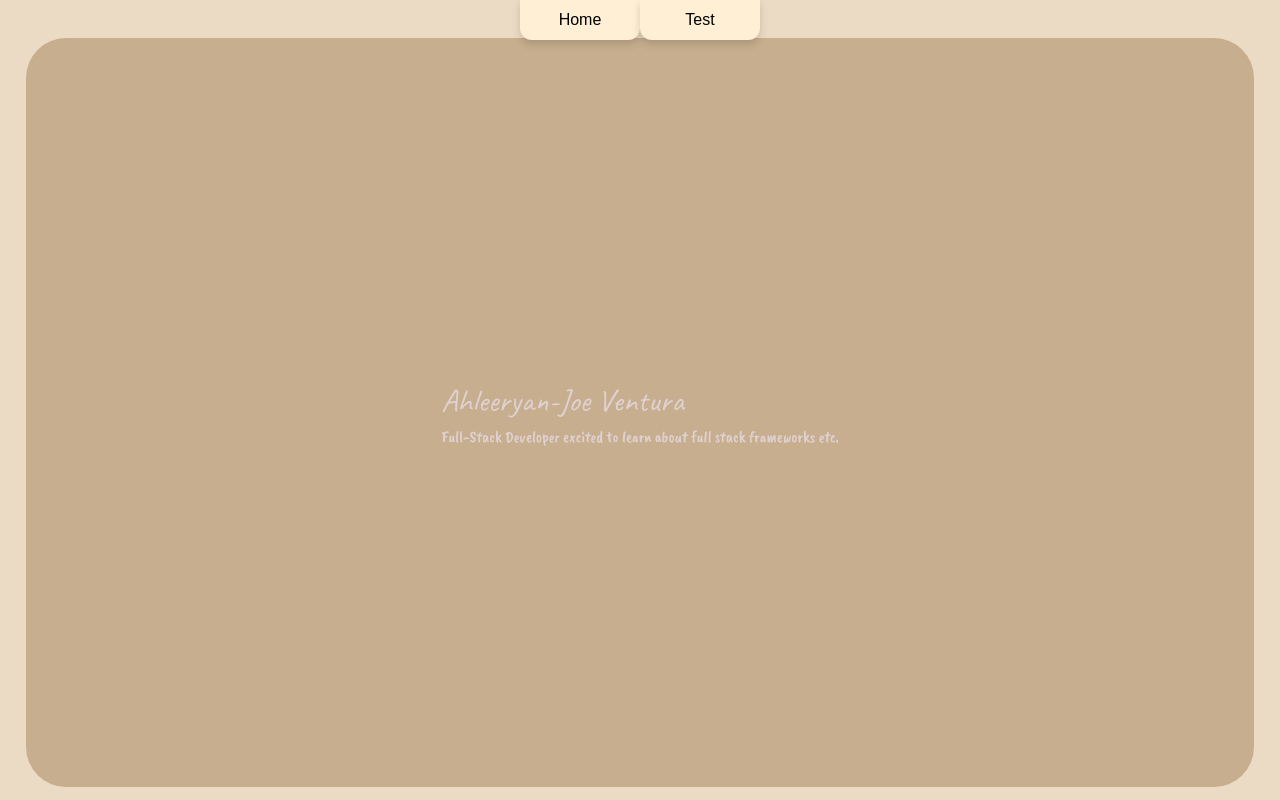
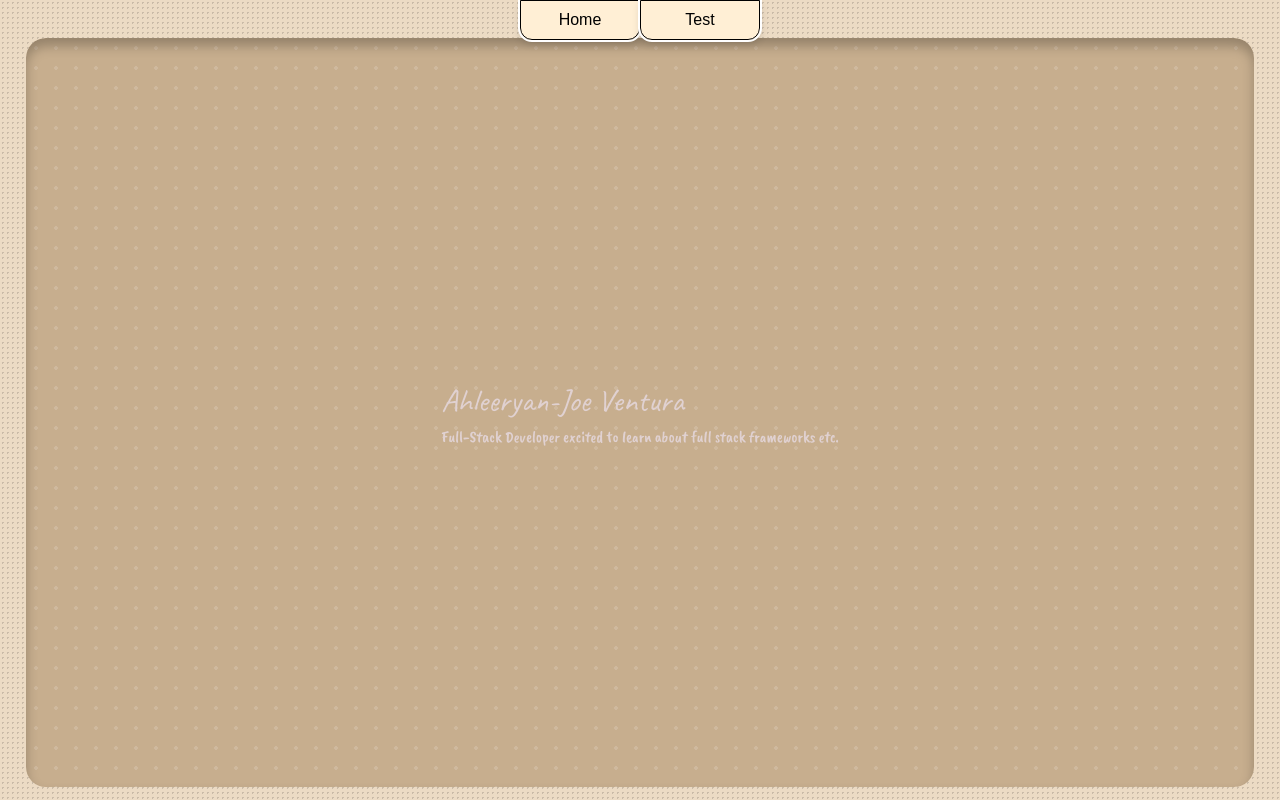
Before and after one commit to Number-68/Paper-Trails, a Next.js app: page / in a window 1280 px wide. Built offline with nearby package versions, Linux system fonts and the light colour scheme; a web font is replaced by a local one.

Commit message:
modified styles

```diff
--- a/app/components/navigation/pullTab.tsx
+++ b/app/components/navigation/pullTab.tsx
@@ -11,8 +11,12 @@ type PullTabProps = {
     threshold?: number;
 };
 
+// todo: threshold is currently fixed. I want to make it dynamic to at least like... 30% of the page for different resolution sizes.
+// also, for mobile, I want to make this switch from verical tabs to just... a pullout menu since i feel it wouldn't function properly with how mobile works?
+// but then again, find other possibilities. ez pz
 
-export default function PullTab ( {label, route, threshold = 120}: PullTabProps) {
+
+export default function PullTab ( {label, route, threshold = 400}: PullTabProps) {
     const router = useRouter();
 
     //spring value for vertical movement
@@ -44,6 +48,7 @@ export default function PullTab ( {label, route, threshold = 120}: PullTabProps)
     return (
 
         <animated.div
+            className="paper-outline"
             {...bind()}
             style={{
                 transform: y.to((v) => `translateY(${v}px)`),
--- a/app/globals.css
+++ b/app/globals.css
@@ -82,7 +82,11 @@ p {
   box-sizing: border-box;
   background: #ECDBC4;
   padding: 3% 2% 1% 2%;
+  background-image:
+    radial-gradient(rgba(0, 0, 0, 0.147) 1px, transparent 1px);
+  background-size: 5px 5px;
 }
+
 
 
 
@@ -94,6 +98,29 @@ p {
   overflow-y: auto;
 
   scrollbar-width: none;
+
+
+
+  background-image:
+    radial-gradient(#ffffff24 2px, transparent 2px);
+  background-size: 20px 20px;
+
+
+
+  /* illusion shadow! inner-frame is not behind the paper frame!!!! */
+  box-shadow:
+    inset 0 8px 12px rgba(0, 0, 0, 0.25);
+
+  /* sticker like look? */
+  /*border: 2px solid #f3d6d6;
+  outline: 2px solid #443c31; */
+
+
+
+  border-radius: 20px;
+
+
+
 }
 
 
@@ -107,6 +134,14 @@ p {
   display: flex;
   justify-content: center;
 
+
+}
+
+
+.paper-outline {
+  border: 1px solid #000000;
+  outline: 2px solid #ffffff;
+  border-radius: 20px;
 }
 
 
```
